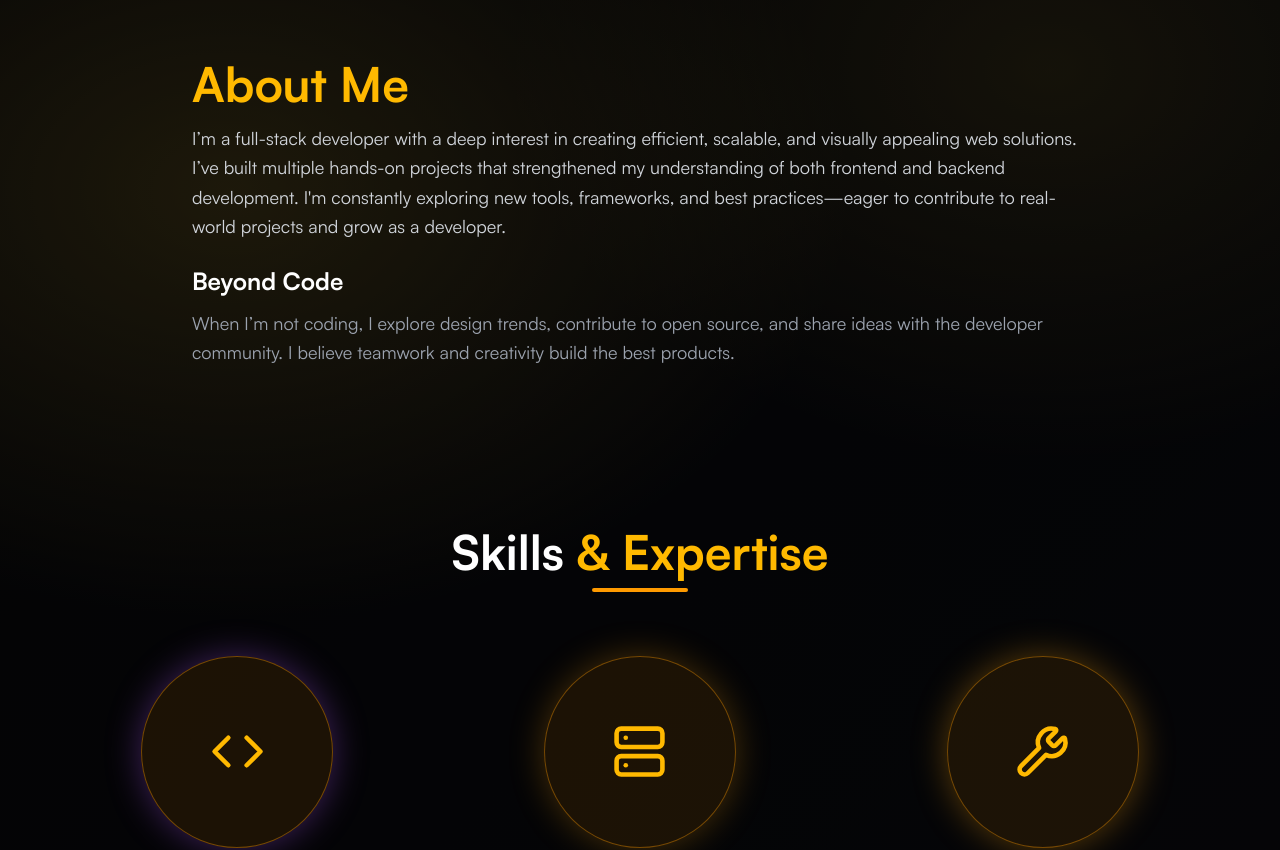
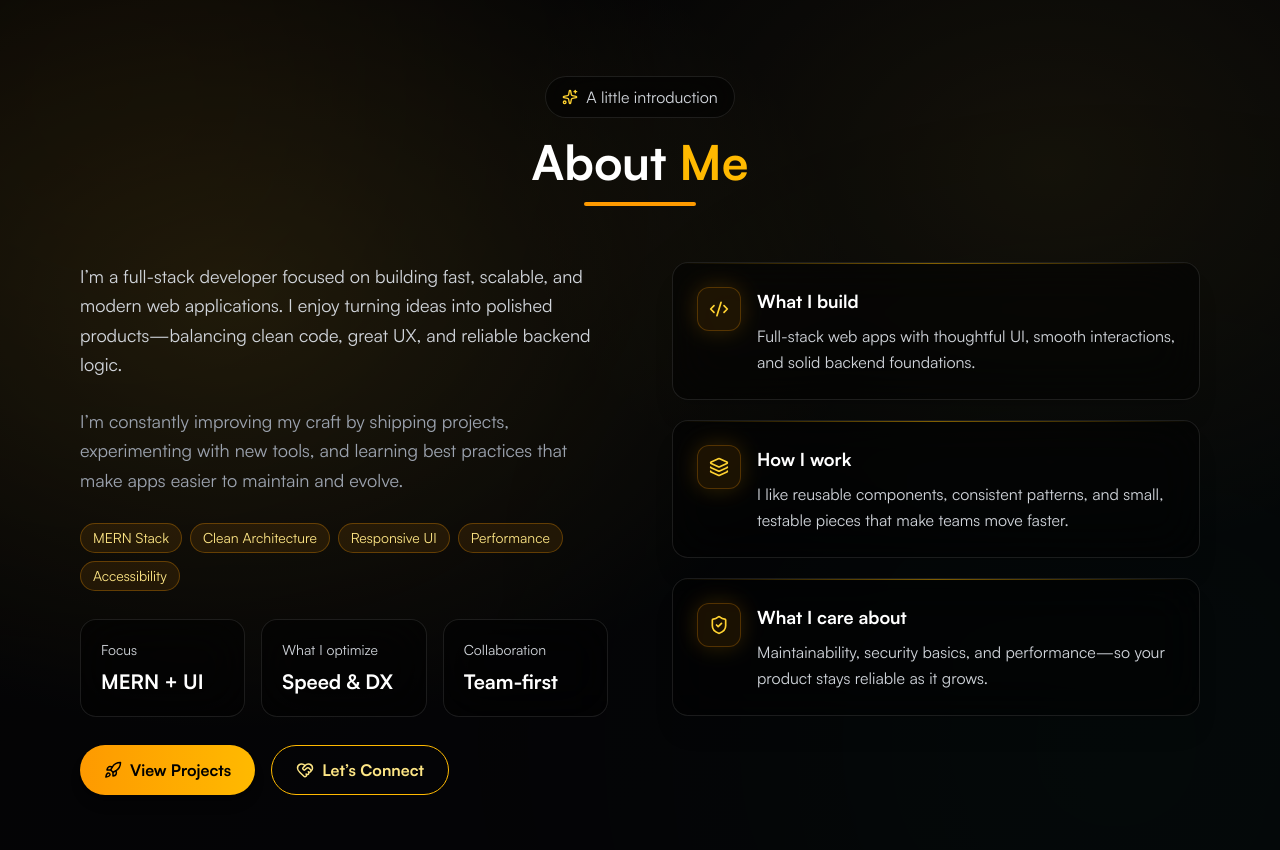
Before and after one commit to yohanis-Tasfa/my-portfolio, a React (Vite) app: page / in a window 1280 px wide. Shown: the part 820-1670 px from the top of the page. Built offline with nearby package versions, Linux system fonts and the light colour scheme.

Commit message:
refactor About component: enhance layout, add InfoCard feature, and improve animations

```diff
--- a/src/components/About.jsx
+++ b/src/components/About.jsx
@@ -1,51 +1,177 @@
-// src/components/About.jsx
 import React from "react";
 import { motion } from "framer-motion";
+import {
+  Code2,
+  Sparkles,
+  Rocket,
+  HeartHandshake,
+  Layers,
+  ShieldCheck,
+} from "lucide-react";
 
-const _motion = motion;
+const container = {
+  hidden: { opacity: 0 },
+  show: {
+    opacity: 1,
+    transition: { staggerChildren: 0.12, duration: 0.7, ease: "easeOut" },
+  },
+};
+
+const item = {
+  hidden: { opacity: 0, y: 16 },
+  show: { opacity: 1, y: 0, transition: { duration: 0.6, ease: "easeOut" } },
+};
+
+function InfoCard({ icon: Icon, title, children }) {
+  return (
+    <motion.div
+      variants={item}
+      className="group relative rounded-2xl border border-[color:var(--border)] bg-[color:var(--surface)] backdrop-blur-xl shadow-xl overflow-hidden"
+      whileHover={{ y: -4 }}
+      transition={{ type: "spring", stiffness: 220, damping: 18 }}
+    >
+      <div className="absolute inset-x-0 top-0 h-px bg-gradient-to-r from-transparent via-amber-400/50 to-transparent" />
+      <div className="p-5 sm:p-6">
+        <div className="flex items-start gap-4">
+          <div className="shrink-0 w-11 h-11 rounded-xl bg-amber-500/10 border border-amber-500/25 flex items-center justify-center shadow-[0_0_22px_rgba(245,158,11,0.20)]">
+            <Icon size={20} className="text-amber-300" />
+          </div>
+          <div className="min-w-0">
+            <h3 className="text-lg font-semibold">{title}</h3>
+            <div className="mt-2 text-[color:var(--color-muted)] leading-relaxed">
+              {children}
+            </div>
+          </div>
+        </div>
+      </div>
+    </motion.div>
+  );
+}
 
 const About = () => {
+  const highlights = [
+    "MERN Stack",
+    "Clean Architecture",
+    "Responsive UI",
+    "Performance",
+    "Accessibility",
+  ];
+
   return (
     <section
       id="about"
-      className="relative w-full py-20 px-6 md:px-12 lg:px-20 overflow-hidden"
+      className="relative w-full py-24 px-6 md:px-12 lg:px-20 overflow-hidden"
     >
-      {/* BACKGROUND gradient layer */}
-      <div className="absolute inset-0 bg-transparent"></div>
+      {/* Background glow */}
+      <div className="absolute -top-24 -left-24 w-[420px] h-[420px] bg-amber-500/15 blur-[160px] rounded-full" />
+      <div className="absolute -bottom-28 -right-24 w-[520px] h-[520px] bg-emerald-500/10 blur-[190px] rounded-full" />
 
-      {/* Dark overlay to match black background */}
-      <div className="absolute inset-0 bg-[color:var(--overlay)]"></div>
+      {/* Overlay */}
+      <div className="absolute inset-0 bg-[color:var(--overlay)]" />
 
-      {/* CONTENT */}
-      <div className="relative max-w-4xl mx-auto">
-        <motion.div
-          initial={{ opacity: 0, x: 200 }}
-          transition={{ duration: 1 }}
-          whileInView={{ opacity: 1, x: 0 }}
-          viewport={{ once: true }}
-        >
-          <h2 className="text-4xl md:text-5xl font-bold mb-4">
-            <span className="text-amber-400">About Me</span>
+      <motion.div
+        variants={container}
+        initial="hidden"
+        whileInView="show"
+        viewport={{ once: true, margin: "-120px" }}
+        className="relative max-w-6xl mx-auto z-10"
+      >
+        {/* Heading */}
+        <motion.div variants={item} className="text-center max-w-3xl mx-auto">
+          <p className="inline-flex items-center gap-2 px-4 py-2 rounded-full border border-[color:var(--border)] bg-[color:var(--surface)] backdrop-blur-xl text-[color:var(--color-muted)]">
+            <Sparkles size={16} className="text-amber-300" />
+            A little introduction
+          </p>
+
+          <h2 className="text-4xl md:text-5xl font-bold mt-5">
+            About <span className="text-amber-400">Me</span>
           </h2>
 
-          <p className="text-[color:var(--color-muted)] leading-relaxed text-lg mb-6">
-            I’m a full-stack developer with a deep interest in creating
-            efficient, scalable, and visually appealing web solutions. I’ve
-            built multiple hands-on projects that strengthened my understanding
-            of both frontend and backend development. I'm constantly exploring
-            new tools, frameworks, and best practices—eager to contribute to
-            real-world projects and grow as a developer.
-          </p>
+          <div className="w-28 h-1 bg-amber-500 mx-auto mt-4 rounded-full" />
+        </motion.div>
 
-          <h3 className="text-2xl font-semibold mb-3">Beyond Code</h3>
+        {/* Content grid */}
+        <div className="grid lg:grid-cols-2 gap-12 lg:gap-16 mt-14 items-start">
+          {/* Left */}
+          <motion.div variants={item} className="space-y-7">
+            <p className="text-[color:var(--color-muted)] leading-relaxed text-lg">
+              I’m a full-stack developer focused on building fast, scalable, and
+              modern web applications. I enjoy turning ideas into polished
+              products—balancing clean code, great UX, and reliable backend
+              logic.
+            </p>
 
-          <p className="text-[color:var(--color-muted-2)] leading-relaxed text-lg">
-            When I’m not coding, I explore design trends, contribute to open
-            source, and share ideas with the developer community. I believe
-            teamwork and creativity build the best products.
-          </p>
-        </motion.div>
-      </div>
+            <p className="text-[color:var(--color-muted-2)] leading-relaxed text-lg">
+              I’m constantly improving my craft by shipping projects,
+              experimenting with new tools, and learning best practices that
+              make apps easier to maintain and evolve.
+            </p>
+
+            {/* Highlights */}
+            <div className="flex flex-wrap gap-2">
+              {highlights.map((label) => (
+                <span
+                  key={label}
+                  className="px-3 py-1 rounded-full bg-amber-500/10 border border-amber-500/30 text-amber-200 text-sm hover:bg-amber-500/15 transition"
+                >
+                  {label}
+                </span>
+              ))}
+            </div>
+
+            {/* Stats */}
+            <motion.dl
+              variants={item}
+              className="grid sm:grid-cols-3 gap-4"
+            >
+              <div className="rounded-2xl border border-[color:var(--border)] bg-[color:var(--surface)] backdrop-blur-xl p-5">
+                <dt className="text-sm text-[color:var(--color-muted)]">Focus</dt>
+                <dd className="mt-2 text-xl font-semibold">MERN + UI</dd>
+              </div>
+              <div className="rounded-2xl border border-[color:var(--border)] bg-[color:var(--surface)] backdrop-blur-xl p-5">
+                <dt className="text-sm text-[color:var(--color-muted)]">What I optimize</dt>
+                <dd className="mt-2 text-xl font-semibold">Speed & DX</dd>
+              </div>
+              <div className="rounded-2xl border border-[color:var(--border)] bg-[color:var(--surface)] backdrop-blur-xl p-5">
+                <dt className="text-sm text-[color:var(--color-muted)]">Collaboration</dt>
+                <dd className="mt-2 text-xl font-semibold">Team-first</dd>
+              </div>
+            </motion.dl>
+
+            {/* CTA */}
+            <motion.div variants={item} className="flex flex-col sm:flex-row gap-4">
+              <a
+                href="#projects"
+                className="inline-flex items-center justify-center gap-2 px-6 py-3 rounded-full bg-gradient-to-r from-amber-500 to-amber-400 text-black font-semibold shadow-lg hover:opacity-95 transition"
+              >
+                <Rocket size={18} /> View Projects
+              </a>
+              <a
+                href="#contact"
+                className="inline-flex items-center justify-center gap-2 px-6 py-3 rounded-full border border-amber-400 text-amber-200 font-semibold hover:bg-amber-500/10 transition"
+              >
+                <HeartHandshake size={18} /> Let’s Connect
+              </a>
+            </motion.div>
+          </motion.div>
+
+          {/* Right */}
+          <motion.div variants={item} className="grid gap-5">
+            <InfoCard icon={Code2} title="What I build">
+              Full-stack web apps with thoughtful UI, smooth interactions, and
+              solid backend foundations.
+            </InfoCard>
+            <InfoCard icon={Layers} title="How I work">
+              I like reusable components, consistent patterns, and small,
+              testable pieces that make teams move faster.
+            </InfoCard>
+            <InfoCard icon={ShieldCheck} title="What I care about">
+              Maintainability, security basics, and performance—so your product
+              stays reliable as it grows.
+            </InfoCard>
+          </motion.div>
+        </div>
+      </motion.div>
     </section>
   );
 };
```
